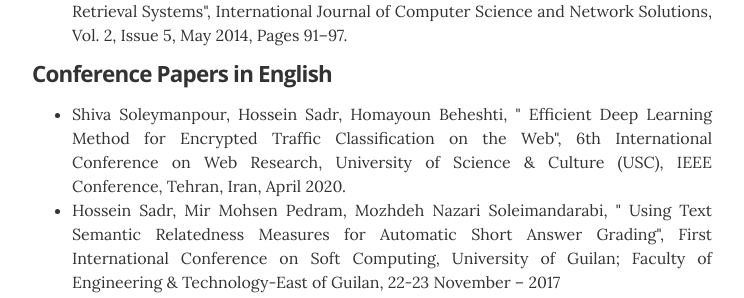
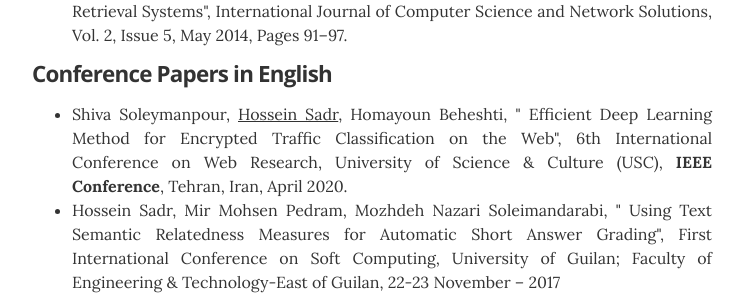
Before and after one commit to hosseinsadr/hosseinsadr.github.io, a Jekyll site: the page built from index.html, in a window 1280 px wide and 900 px high, scrolled down 3425 px. Shown: the part 156-454 px from the top of the window, without its empty margins (268-1012 px from the left). Built offline with Jekyll 4.4.1, drawn with Linux system fonts in a browser that asks for light colours.

Commit message:
Update projects.yml

```diff
--- a/_data/projects.yml
+++ b/_data/projects.yml
@@ -14,7 +14,7 @@
 # Conference Papers in English
 - project: Conference Papers in English
   # url: "#"
-  description: <ul class="resume-item-list"><li>Shiva Soleymanpour, Hossein Sadr, Homayoun Beheshti, " Efficient Deep Learning Method for Encrypted Traffic Classification on the Web", 6th International Conference on Web Research, University of Science & Culture (USC), IEEE Conference, Tehran, Iran, April 2020.</li><li>Hossein Sadr, Mir Mohsen Pedram, Mozhdeh Nazari Soleimandarabi, " Using Text Semantic Relatedness Measures for Automatic Short Answer Grading", First International Conference on Soft Computing, University of Guilan; Faculty of Engineering & Technology-East of Guilan, 22-23 November – 2017</li><li>Hossein Sadr, Mir Mohsen Pedram, Mozhdeh Nazari Soleimandarabi, " Using Text Semantic Relatedness Measures for Automatic Short Answer Grading", First International Conference on Soft Computing, University of Guilan; Faculty of Engineering & Technology-East of Guilan, 22-23 November – 2017</li></ul>
+  description: <ul class="resume-item-list"><li>Shiva Soleymanpour, <u>Hossein Sadr</u>, Homayoun Beheshti, " Efficient Deep Learning Method for Encrypted Traffic Classification on the Web", 6th International Conference on Web Research, University of Science & Culture (USC), <b>IEEE Conference</b>, Tehran, Iran, April 2020.</li><li>Hossein Sadr, Mir Mohsen Pedram, Mozhdeh Nazari Soleimandarabi, " Using Text Semantic Relatedness Measures for Automatic Short Answer Grading", First International Conference on Soft Computing, University of Guilan; Faculty of Engineering & Technology-East of Guilan, 22-23 November – 2017</li><li>Hossein Sadr, Mir Mohsen Pedram, Mozhdeh Nazari Soleimandarabi, " Using Text Semantic Relatedness Measures for Automatic Short Answer Grading", First International Conference on Soft Computing, University of Guilan; Faculty of Engineering & Technology-East of Guilan, 22-23 November – 2017</li></ul>
 
   # Research Interests
 - project: Research Interests
```
